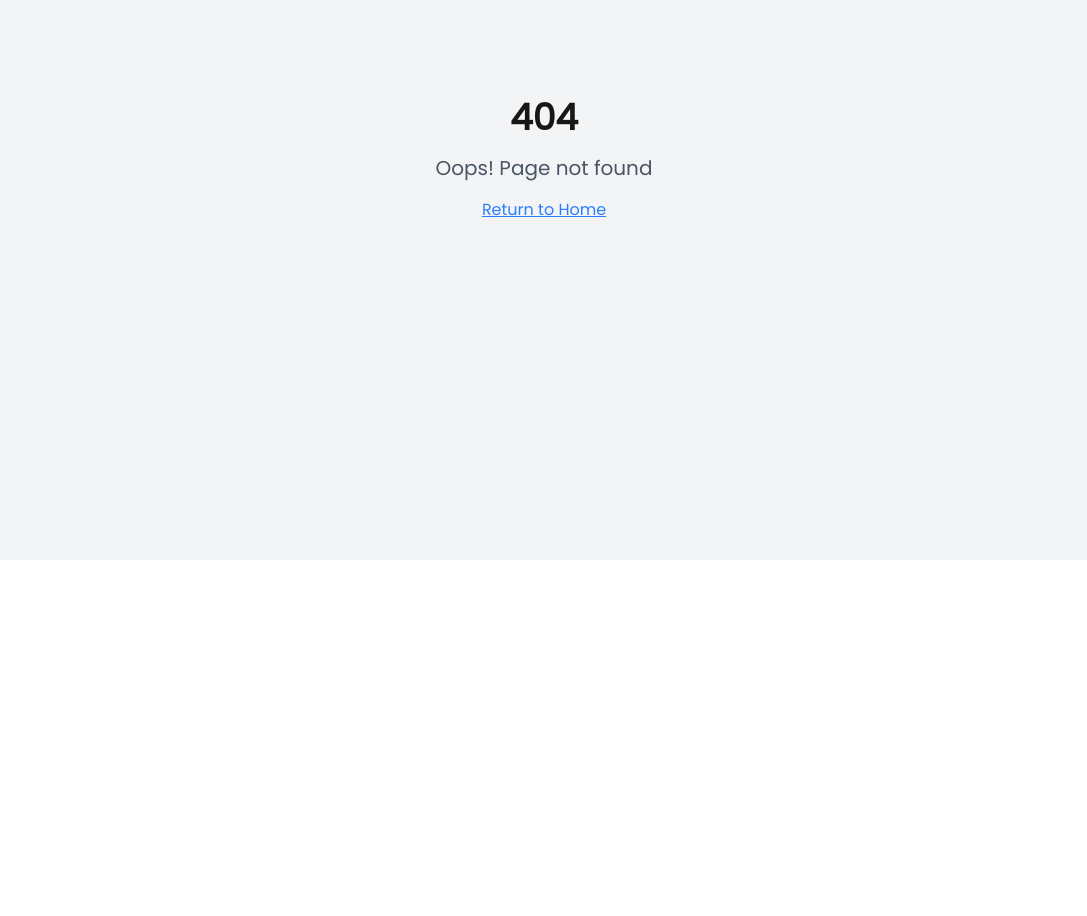
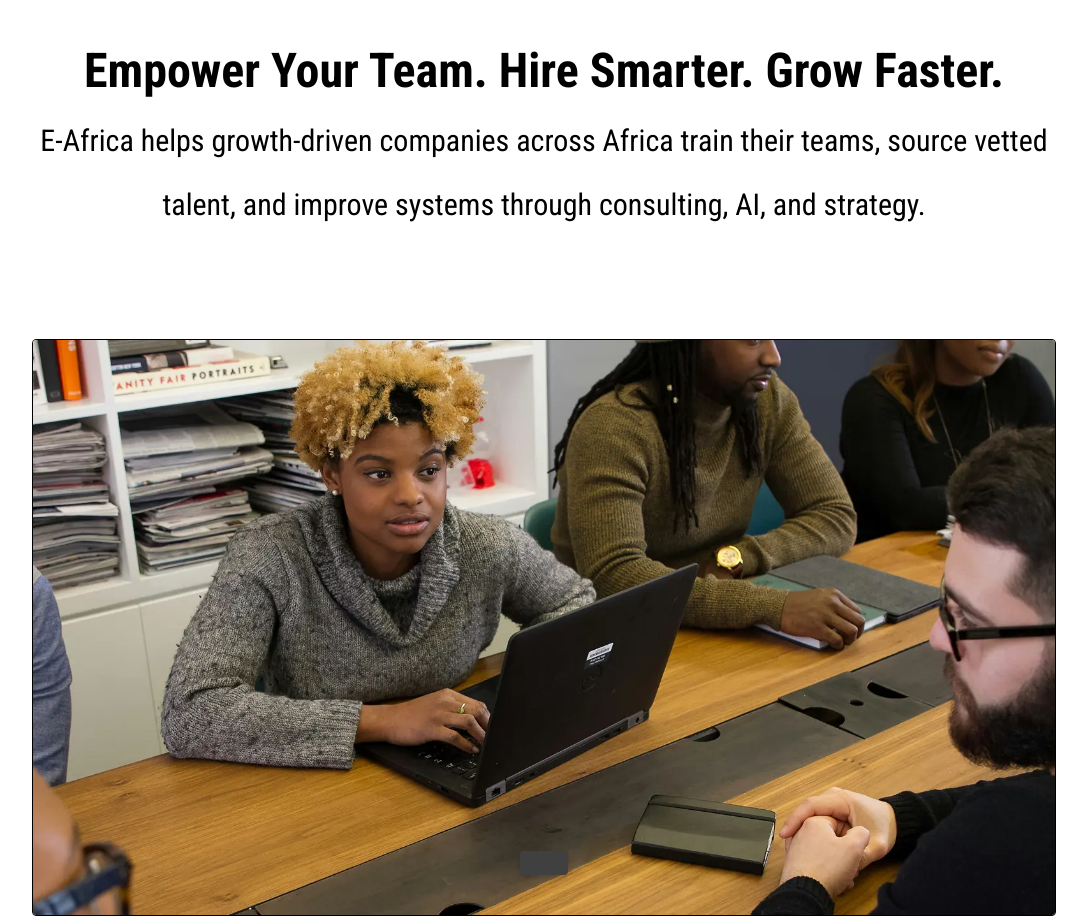
Before and after one commit to eafricaservices/landing-page_frontend, a Next.js app: page /companies in a window 1280 px wide. Before the commit this address had no page. Shown: the part 240-1156 px from the top of the page, without its empty margins (96-1183 px from the left). Before the commit the page ends 800 px from the top, so only its background shows below. Built offline with nearby package versions, Linux system fonts and the light colour scheme.

Commit message:
candidate page commenced

```diff
--- /dev/null
+++ b/src/app/companies/page.tsx
@@ -0,0 +1,21 @@
+import React from 'react'
+import Header from "../ui/Header";
+import HeroSect from "../ui/companiesComponents/HeroSect";
+// import MissionSection from "";
+// import ValuesSection from "";
+// import CallToAction from "";
+
+
+const page = () => {
+  return (
+     <main className="min-h-screen bg-white">
+      <Header />
+      <HeroSect />
+      {/* <MissionSection />
+      <ValuesSection />
+      <CallToAction /> */}
+    </main>
+  )
+}
+
+export default page
--- /dev/null
+++ b/src/app/ui/companiesComponents/HeroSect.tsx
@@ -0,0 +1,67 @@
+import React from 'react'
+import Image from "next/image";
+import { roboto_condensed } from "@/app/ui/fonts";
+import { Link } from 'lucide-react';
+
+const HeroSect = () => {
+return (
+    <section className={`${roboto_condensed.className} relative mt-12 md:mt-47  mx-auto max-w-[90%] md:max-w-[80%]  flex flex-col items-center justify-center text-center bg-white text-black space-y-17 md:space-y-23`}>
+      {/* <div className="absolute inset-0 " /> */}
+      <div className="absolute inset-0 bg-gradient-to-b from-white to-transparent" />
+      <div className="relative z-10 w-full  space-y-5 md:space-y-7">
+        <h1 className="text-4xl md:text-5xl font-bold">Empower Your Team. Hire Smarter. Grow Faster.</h1>
+        <p className="text-lg md:text-3xl">
+          E-Africa helps growth-driven companies across Africa train their teams, source vetted
+        </p>
+         <p className="text-lg md:text-3xl">
+          talent, and improve systems through consulting, AI, and strategy.
+        </p>
+      </div>
+
+        <div className="relative mx-auto mt-6 max-w-full overflow-hidden rounded-sm border bg-neutral-100">
+  <Image
+    width={1200}
+    height={800}
+    src="/discovery-img.webp"
+    alt="Team meeting"
+    className="h-auto w-full object-cover"
+    style={{ aspectRatio: "16/9" }}
+  />
+
+  <div className="absolute inset-x-0 bottom-10 flex justify-center">
+    <Link
+      href="#"
+      className="rounded-sm bg-neutral-700 px-6 py-3 text-sm font-medium uppercase tracking-wide text-white shadow-md hover:bg-neutral-800"
+    >
+      <span>Book A Discovery Call</span>
+    </Link>
+  </div>
+</div>
+
+
+
+      {/* <div className="relative mx-auto mt-6 max-w-full overflow-hidden rounded-sm border bg-neutral-100">
+      <Image
+        width={1200}
+        height={800}
+        src="/discovery-img.webp"
+        alt="Team meeting"
+        className="h-auto w-full object-cover"
+        style={{ aspectRatio: "16/9" }}
+      />
+      <div className="pointer-events-none absolute inset-x-0 bottom-15 left-[20%]">
+          <div className="flex w-xl justify-center pb-4 rounded-sm bg-neutral-700 px-6 py-7 text-xs font-medium uppercase tracking-wide text-white shadow-md hover:bg-neutral-800  ">
+            <Link
+            href="#"
+            className="pointer-events-auto inline-flex items-center justify-center "
+            >
+            Book A Discovery Call
+            </Link>
+          </div>
+      </div>
+      </div>       */}
+    </section>
+  );
+}
+
+export default HeroSect
```
Also changed, not shown: src/app/ui/companiesComponents/DiscoverySect.tsx (added, +10 -0 lines), public/discovery-img.webp (added).
